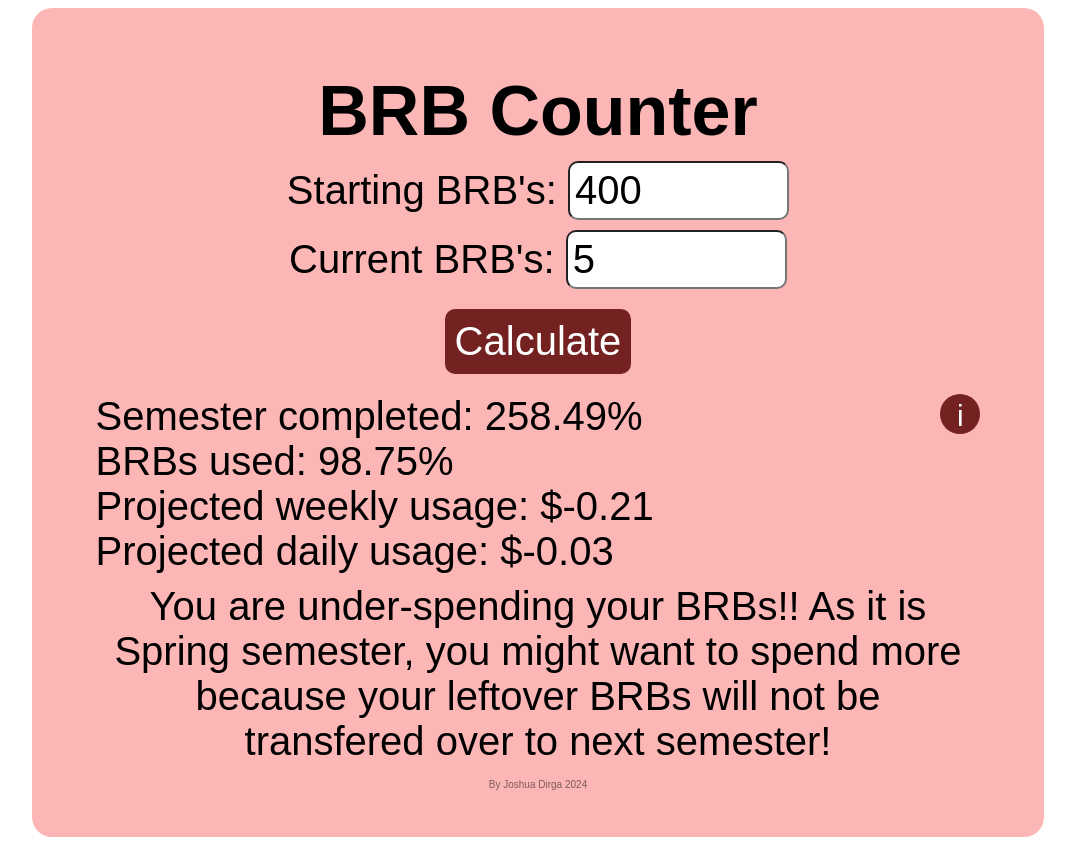
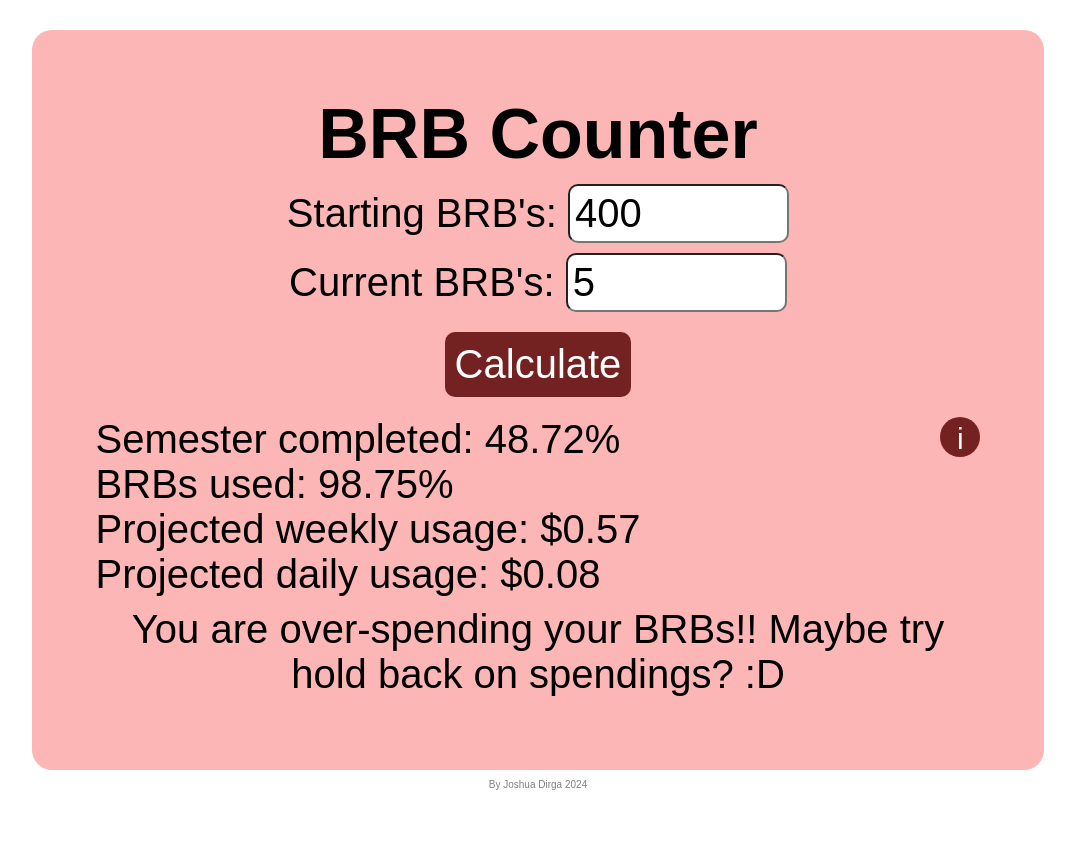
Before and after one commit to JoshD94/BRB-Counter-web, a plain HTML site: page BRB counter/index.html in a window 1280 px wide. Both pictures are taken after typing "5" into the empty fields and a click on the button "Calculate". Shown: the whole page, without its empty margins (102-1177 px from the left). After the commit the page ends 800 px from the top, so only its background shows below. Drawn offline with Linux system fonts and the light colour scheme.

Commit message:
Vercel new commit

```diff
--- a/BRB counter/index.html
+++ b/BRB counter/index.html
@@ -1,6 +1,8 @@
 <html>
     <head>
         <link rel="stylesheet" href="style.css">
+        <script async src="https://pagead2.googlesyndication.com/pagead/js/adsbygoogle.js?client=ca-pub-8645638328932178"
+     crossorigin="anonymous"></script>
     </head>
     <script type="text/javascript" src="js/javascript.js"></script>
     <body>
@@ -35,9 +37,9 @@
         <div class="info_popup" id="info_popup">
             <center><a class="popup_title">About the stats</a></center>
             <br><br>
-            <a>The semester completion percentage is calculated based on today's date and the date of the last day of classes Spring 2024</a>
+            <a>The <b>semester completion percentage</b> is calculated based on today's date and the date of the last day of classes Fall 2024</a>
             <br><br>
-            <a>Projected usage is how much you should spend to finish you BRBs by the last day of class</a>
+            <a><b>Projected usage</b> is how much you should spend to finish you BRBs by the last day of class</a>
             <center><button onclick="close_popup()" class="close_button">Got it!</button></center>
         </div>
         <div class="footer">
--- a/BRB counter/js/javascript.js
+++ b/BRB counter/js/javascript.js
@@ -1,55 +1,61 @@
+function calculate() {
+  var starting_amount = document.getElementById("starting_brb").value;
+  var current_amount = document.getElementById("current_brb").value;
+  var semester_completion = document.getElementById("semester_completion");
+  var brb_used = document.getElementById("brb_used");
+  var weekly_usage = document.getElementById("weekly_usage");
+  var daily_usage = document.getElementById("daily_usage");
+  var comment = document.getElementById("comment");
 
-function calculate() {
-    var starting_amount = document.getElementById("starting_brb").value
-    var current_amount = document.getElementById("current_brb").value
-    var semester_completion = document.getElementById("semester_completion")
-    var brb_used = document.getElementById("brb_used")
-    var weekly_usage = document.getElementById("weekly_usage")
-    var daily_usage = document.getElementById("daily_usage")
-    var comment = document.getElementById("comment")
+  var current_date = new Date();
+  var start_date = new Date("8/26/2024");
+  var end_date = new Date("12/21/2024");
 
-    var current_date = new Date()
-    var start_date = new Date("1/22/2024")
-    var end_date = new Date("5/7/2024")
+  var total_days = difference_days(end_date, start_date);
+  var up_to_now = difference_days(current_date, start_date);
+  var days_left = difference_days(end_date, current_date);
+  var percentage_semester = up_to_now / total_days;
+  var percentage_brbs = (starting_amount - current_amount) / starting_amount;
 
-    var total_days = difference_days(end_date, start_date)
-    var up_to_now = difference_days(current_date, start_date)
-    var days_left = difference_days(end_date, current_date)
-    var percentage_semester = up_to_now / total_days
-    var percentage_brbs = (starting_amount - current_amount) / starting_amount
+  semester_completion.innerHTML =
+    "Semester completed:\t" + round(percentage_semester * 100, 2) + "%";
+  brb_used.innerHTML = "BRBs used:\t" + round(percentage_brbs * 100, 2) + "%";
+  weekly_usage.innerHTML =
+    "Projected weekly usage:\t$" +
+    ((current_amount / days_left) * 7).toFixed(2);
+  daily_usage.innerHTML =
+    "Projected daily usage:\t$" + (current_amount / days_left).toFixed(2);
+  if (percentage_brbs < percentage_semester) {
+    comment.innerHTML =
+      "You are under-spending your BRBs!! Tip: as it is fall semester, your leftover BRBs will be carried over to Spring semester! :D";
+  } else if (percentage_brbs > percentage_semester) {
+    comment.innerHTML =
+      "You are over-spending your BRBs!! Maybe try hold back on spendings? :D";
+  } else {
+    comment.innerHTML =
+      "Woah, you're spending the exact amount to keep up with the semester!! Keep it up!";
+  }
 
-    semester_completion.innerHTML = "Semester completed:\t" + round(percentage_semester * 100, 2) + "%"
-    brb_used.innerHTML = "BRBs used:\t" + round(percentage_brbs * 100, 2) + "%"
-    weekly_usage.innerHTML = "Projected weekly usage:\t$" + (current_amount / days_left * 7).toFixed(2)
-    daily_usage.innerHTML = "Projected daily usage:\t$" + (current_amount / days_left).toFixed(2)
-    if (percentage_brbs < percentage_semester) {
-        comment.innerHTML = "You are under-spending your BRBs!! As it is Spring semester, you might want to spend more because your leftover BRBs will not be transfered over to next semester!"
-    } else if (percentage_brbs > percentage_semester) {
-        comment.innerHTML = "You are over-spending your BRBs!! Maybe try hold back on spendings? :D"
-    } else {
-        comment.innerHTML = "Woah, you're spending the exact amount to keep up with the semester!! Keep it up!"
-    }
-
-    // Show info button
-    var info_button = document.getElementById("info_button_div")
-    info_button.style = "visibility: visible;"
+  // Show info button
+  var info_button = document.getElementById("info_button_div");
+  info_button.style = "visibility: visible;";
 }
 
 function show_info() {
-    var info_popup = document.getElementById("info_popup")
-    info_popup.style = "visibility: visible;"
+  var info_popup = document.getElementById("info_popup");
+  info_popup.style = "visibility: visible;";
 }
 
 function close_popup() {
-    var info_popup = document.getElementById("info_popup")
-    info_popup.style = "visibility: hidden;"
+  var info_popup = document.getElementById("info_popup");
+  info_popup.style = "visibility: hidden;";
 }
 
 function difference_days(a, b) {
-    return Math.ceil((a.getTime() - b.getTime()) / 1000 / 3600 / 24)
+  return Math.ceil((a.getTime() - b.getTime()) / 1000 / 3600 / 24);
 }
 
 function round(num, decimalPlaces = 0) {
-    num = Math.round(num + "e" + decimalPlaces)
-    return Number(num + "e" + -decimalPlaces)
+  num = Math.round(num + "e" + decimalPlaces);
+  return Number(num + "e" + -decimalPlaces);
 }
```
